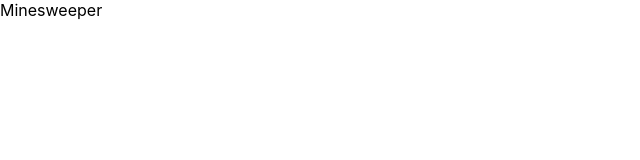
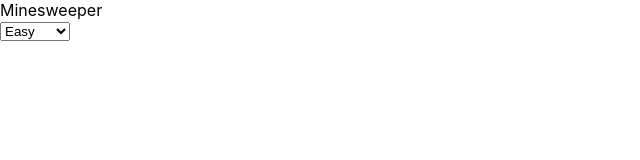
Before and after one commit to KillahDillah/ReduxMinesweeper, a React (Create React App) app: page / in a window 1280 px wide. Shown: the top 160 px of the page, without its empty margins (0-640 px from the left). Built offline with nearby package versions, Linux system fonts and the light colour scheme.

Commit message:
created store and can change level/mines

```diff
--- a/src/App.js
+++ b/src/App.js
@@ -1,10 +1,28 @@
 import { Gameboard } from "./components/Gameboard";
+import store from "./store/store";
 
 function App() {
+  const LevelDropdown = () => {
+    function changeLevel(e) {
+      store.dispatch({
+        type: "MINES",
+        mines: e.target.value,
+      });
+    }
+    return (
+      <select onChange={(e) => changeLevel(e)}>
+        <option value={10}>Easy</option>
+        <option value={15}>Medium</option>
+        <option value={20}>Hard</option>
+      </select>
+    );
+  };
+
   return (
     <div className="App">
       <header>
         <div>Minesweeper</div>
+        <LevelDropdown />
       </header>
       <Gameboard />
     </div>
--- a/src/index.js
+++ b/src/index.js
@@ -3,7 +3,7 @@
 import { Provider } from "react-redux";
 import "./index.css";
 import App from "./App";
-import store from "./store";
+import store from "./store/store";
 
 ReactDOM.render(
   <Provider store={store}>
--- a/src/store.js
+++ b/src/store/store.js
@@ -2,8 +2,16 @@
 
 function reducer(state = [], action) {
   console.log(state, action, "in store");
+  if (action.type === "MINES") {
+    return action.mines;
+  }
+  return state;
 }
 
 const store = createStore(reducer);
-console.log(store.getState());
+
+store.subscribe(() => {
+  console.log("current state", store.getState());
+});
+
 export default store;
```
